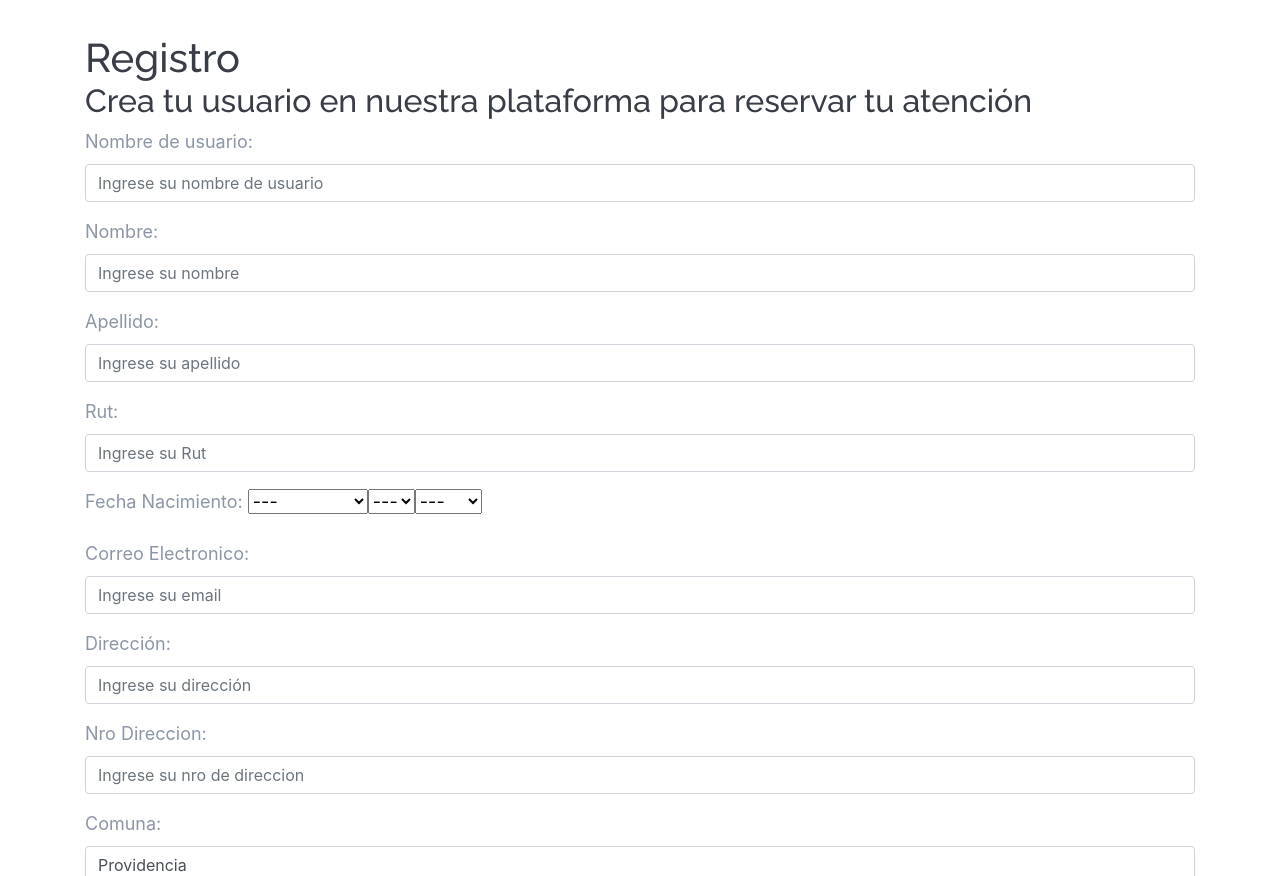
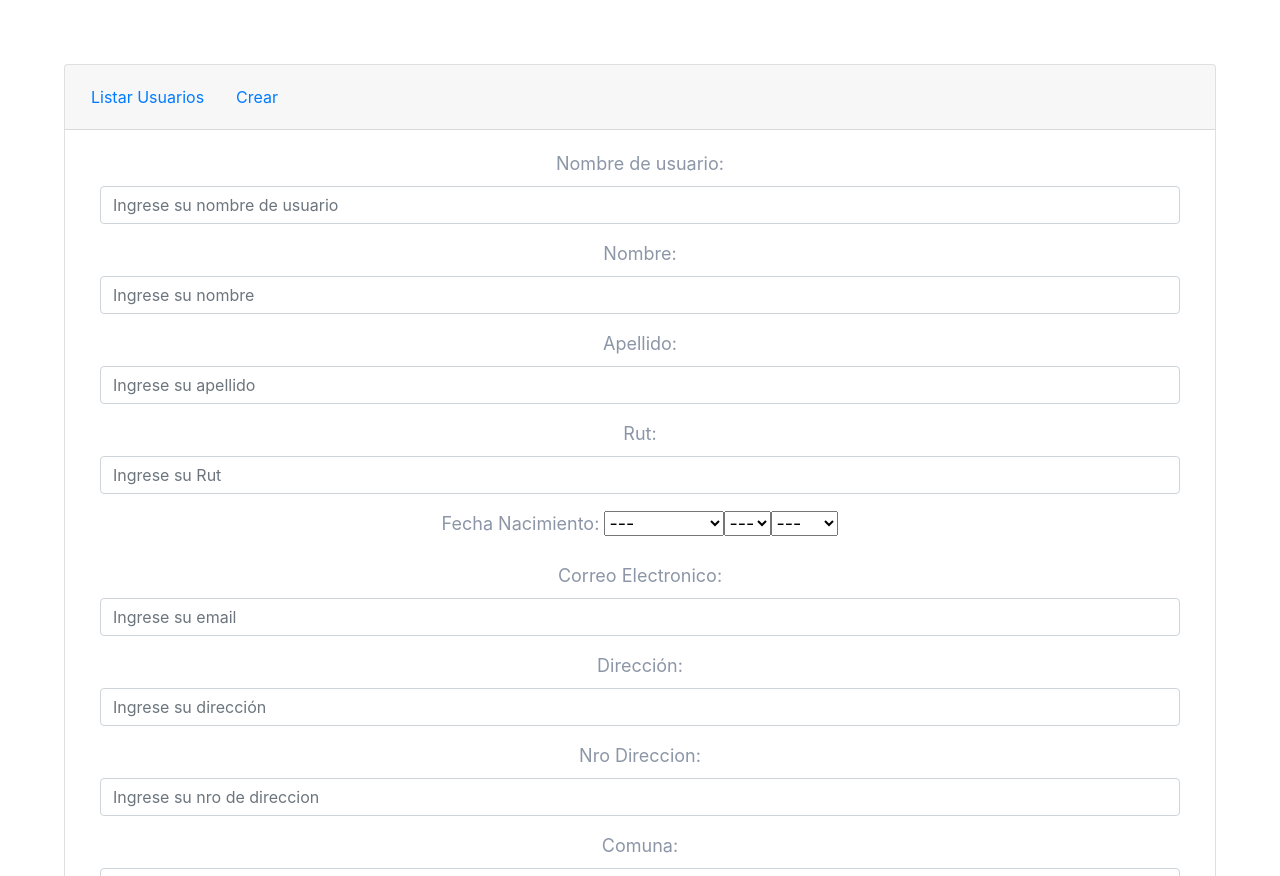
Before and after one commit to Denisse-bot/tutorial, a Django app: page /crear_usuario/ in a window 1280 px wide. Shown: the part 172-1048 px from the top of the page. Run offline with Django 3.2, Linux system fonts and the light colour scheme; some libraries are stand-ins or nearby versions.

Commit message:
intento de card en index

```diff
--- a/ABAE/urls.py
+++ b/ABAE/urls.py
@@ -18,7 +18,7 @@ from django.contrib.auth import login, logout
 from django.contrib.auth.decorators import login_required
 from django.urls import path
 from django.urls.conf import include
-from core.views import Login, logoutUsuario
+from core.views import Login, logoutUsuario, Test
 
 urlpatterns = [
     path('admin/', admin.site.urls),
@@ -26,5 +26,6 @@ urlpatterns = [
     path('', include('core.urls')),
     path('accounts/login/',Login.as_view(),name='login'),
     path('accounts/',login_required(logoutUsuario),name='logout'),
+    path('test/',Test.as_view(),name='test'),
 
 ]
--- a/core/templates/core/base.html
+++ b/core/templates/core/base.html
@@ -48,7 +48,7 @@
 	<!-- preloader end -->
 
 	<!-- ========================= header start ========================= -->
-	<header id="home" class="header">
+	<header id="home" class="header" style="margin-bottom: 100px;">
 
 		<div class="header-wrapper">
 				<div class="header-top theme-bg">
@@ -124,11 +124,14 @@
         {% endblock carrusel %}
 		</div>
 	</header>
+
 	<!-- ========================= header end ========================= -->
+	<div style="height: 90%;width: 90%;margin:0 auto;">
+		{% block body %}
 
-    {% block body %}
+		{% endblock body %}
+	</div>
 
-    {% endblock body %}
 
 	<!-- ========================= footer start ========================= -->
 	<footer class="footer pt-100 img-bg" style="background-image:url('static/img/bg/footer-bg.jpg');">
--- a/core/templates/core/crear_usuario.html
+++ b/core/templates/core/crear_usuario.html
@@ -1,11 +1,11 @@
-{% extends 'core/base.html' %}
+{% extends 'core/test.html' %}
 {% load static %}
 
 
 <title style="margin-bottom: 24px;">Registro usuarios</title>
 
 
-{% block body %}
+{% block panel %}
   <link rel="stylesheet" href="https://maxcdn.bootstrapcdn.com/bootstrap/4.5.2/css/bootstrap.min.css">
   <script src="https://ajax.googleapis.com/ajax/libs/jquery/3.5.1/jquery.min.js"></script>
   <script src="https://cdnjs.cloudflare.com/ajax/libs/popper.js/1.16.0/umd/popper.min.js"></script>
@@ -13,9 +13,6 @@
 <body>
 
 <div class="container">
-  <h1 style="margin: 70px 0 0 0px;">Registro</h1>
-  <h2>Crea tu usuario en nuestra plataforma para reservar tu atención</h2>
-
   <form action="" class="needs-validation" method="POST" novalidate>
     {% csrf_token %}
     {% if error %}
@@ -102,4 +99,4 @@
 </script>
 
 
-{% endblock body %}
+{% endblock panel %}
--- a/core/templates/core/eliminar_usuario.html
+++ b/core/templates/core/eliminar_usuario.html
@@ -1,4 +1,4 @@
-{% extends 'core/base.html' %}
+{% extends 'core/test.html' %}
 {% load static %}
 
 
--- /dev/null
+++ b/core/templates/core/test.html
@@ -0,0 +1,34 @@
+{% extends 'core/base.html' %}
+{% load static %}
+
+<title>Listado de Boxes</title>
+
+
+{% block body %}
+
+
+<div class="card text-center">
+  <div class="card-header">
+    {% block nav %}
+    <ul class="nav nav-pills card-header-pills">
+      <li class="nav-item">
+        <a class="nav-link" href="{% url 'listar_usuarios'%}">Listar Usuarios</a>
+      </li>
+      <li class="nav-item">
+        <a class="nav-link" href="{% url 'crear_usuario'%}">Crear</a>
+      </li>
+    </ul>
+    {% endblock nav%}
+  </div>
+  <div class="card-body">
+    {% block panel %}
+    <!-- <h5 class="card-title">Sistema de Agendamiento de Box atención</h5>
+    <p class="card-text">en este panel puedes encontrar las opciones disponibles.</p>
+    <a href="#" class="btn btn-primary">Go somewhere</a> -->
+    {% endblock panel %}
+  </div>
+</div>
+
+
+
+{% endblock body %}
--- a/core/urls.py
+++ b/core/urls.py
@@ -4,6 +4,7 @@ from django.contrib.auth.decorators import login_required
 
 urlpatterns = [
     path('', home.as_view(), name = 'home'),
+    path('test',Test.as_view(),name='test'),
 
     path('crear_usuario/',crearUsuario,name='crear_usuario'),
     path('listar_usuarios/',listadoUsuarios.as_view(),name='listar_usuarios'),
--- a/core/views.py
+++ b/core/views.py
@@ -20,6 +20,10 @@ from django.views.decorators.cache import never_cache
 from django.views.decorators.csrf import csrf_protect
 
 # Create your views here.
+
+
+class Test(TemplateView):
+    template_name = 'core/test.html'
 
 class Login(FormView):
     template_name = 'core/login.html'
```
